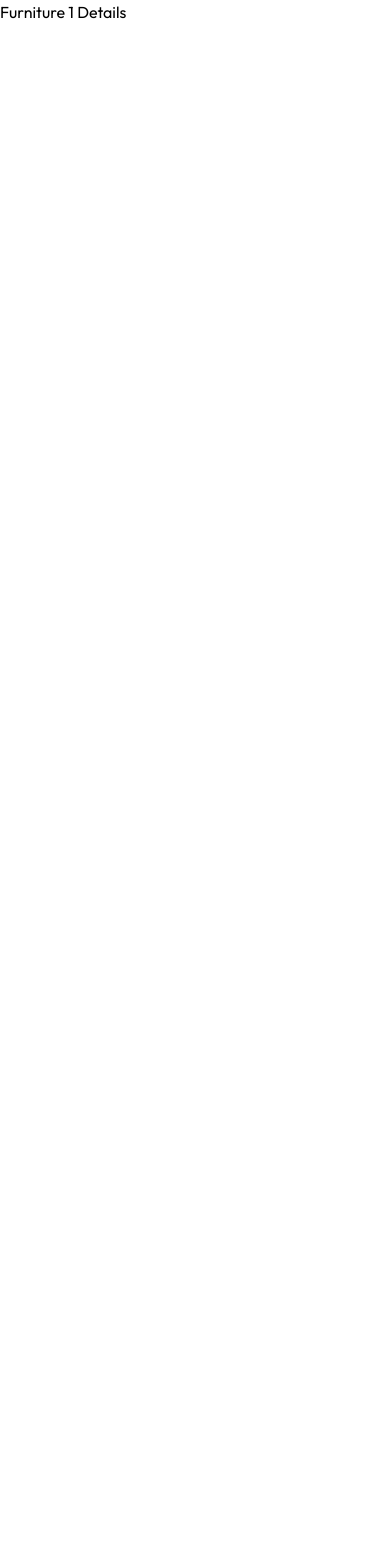
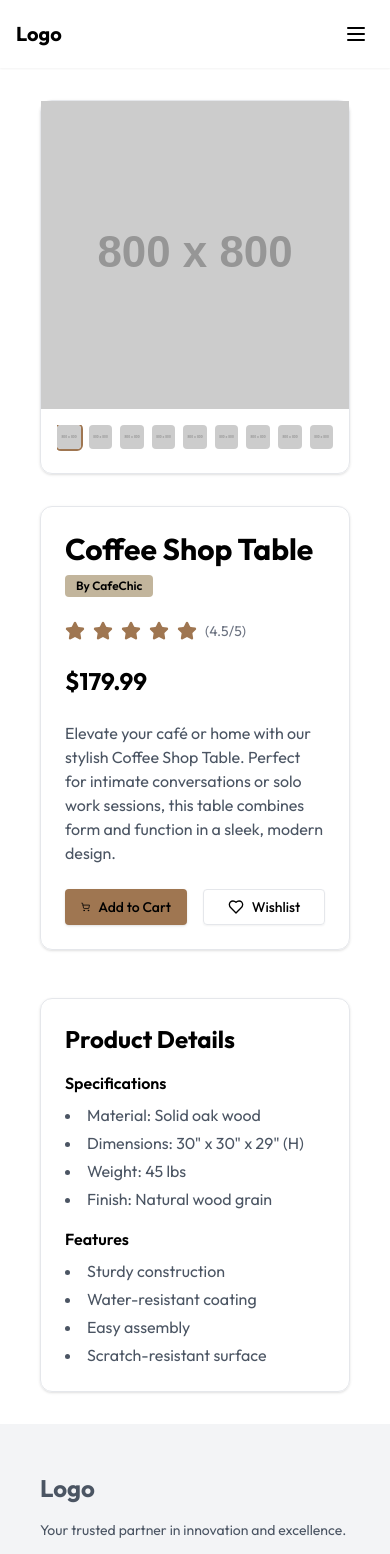
Before and after one commit to CaelusKen/InteriCoffee_Frontend, a Next.js app: page /browse/furnitures/1 in a window 390 px wide. Shown: the top 1554 px of the page. Before the commit the page ends 844 px from the top, so only its background shows below. Built offline with nearby package versions, Linux system fonts and the light colour scheme.

Commit message:
chore: create product details page

```diff
--- a/src/app/browse/furnitures/[furnitureId]/page.tsx
+++ b/src/app/browse/furnitures/[furnitureId]/page.tsx
@@ -1,7 +1,26 @@
+import FurnitureDetailsSection from '@/components/custom/sections/body/furnitures/details'
 import React from 'react'
 
 export default function FurnitureDetails({ params }: { params: { furnitureId: string } })  {
   return (
-    <div>Furniture {params.furnitureId} Details</div>
+    <FurnitureDetailsSection
+        id='6'
+        name='Coffee Shop Table'
+        images={[
+          { src: "https://placehold.co/800", alt: "Coffee Shop Table" },
+          { src: "https://placehold.co/800", alt: "Coffee Shop Table" },
+          { src: "https://placehold.co/800", alt: "Coffee Shop Table" },
+          { src: "https://placehold.co/800", alt: "Coffee Shop Table" },
+          { src: "https://placehold.co/800", alt: "Coffee Shop Table" },
+          { src: "https://placehold.co/800", alt: "Coffee Shop Table" },
+          { src: "https://placehold.co/800", alt: "Coffee Shop Table" },
+          { src: "https://placehold.co/800", alt: "Coffee Shop Table" },
+          { src: "https://placehold.co/800", alt: "Coffee Shop Table" },
+        ]}
+        merchant='CafeChic'
+        modelUrl='/assets/3D/coffee_shop.glb'
+        price={179.99}
+        key={'6'}
+    />
   )
 }
--- /dev/null
+++ b/src/app/browse/furnitures/layout.tsx
@@ -0,0 +1,16 @@
+import Footer from "@/components/custom/sections/footer";
+import Header from "@/components/custom/sections/header";
+
+export default function FurnitureLayout({
+    children,
+  }: Readonly<{
+    children: React.ReactNode;
+  }>) {
+    return(
+        <body>
+            <Header />
+            {children}
+            <Footer />
+        </body>
+    )
+}
--- a/src/app/browse/furnitures/page.tsx
+++ b/src/app/browse/furnitures/page.tsx
@@ -1,14 +1,10 @@
 import BrowseFurnitures from '@/components/custom/sections/body/browse-furnitures'
 import React from 'react'
-import Header from '@/components/custom/sections/header';
-import Footer from "@/components/custom/sections/footer";
 
 export default function FurnituresIndex() {
   return (
     <main>
-      <Header/>
       <BrowseFurnitures/>
-      <Footer/>
     </main>
   )
 }
--- a/src/components/custom/sections/body/furnitures/details.tsx
+++ b/src/components/custom/sections/body/furnitures/details.tsx
@@ -1,7 +1,208 @@
-import React from 'react'
+'use client'
 
-export const FurnitureDetails = () => {
+import { useState, useRef, useEffect } from 'react'
+import Image from 'next/image'
+import { Canvas, useThree } from '@react-three/fiber'
+import { OrbitControls, useGLTF, PerspectiveCamera, Center, Environment } from '@react-three/drei'
+import { motion, AnimatePresence } from 'framer-motion'
+import { Heart, ShoppingCart, Star, Eye } from 'lucide-react'
+import * as THREE from 'three'
+
+import { Button } from "@/components/ui/button"
+import { Card, CardContent, CardFooter } from "@/components/ui/card"
+import { Badge } from "@/components/ui/badge"
+
+function Model({ url }: { url: string }) {
+  const { scene } = useGLTF(url)
+  const { camera, size } = useThree()
+
+  useEffect(() => {
+    const box = new THREE.Box3().setFromObject(scene)
+    const boxSize = box.getSize(new THREE.Vector3())
+    const boxCenter = box.getCenter(new THREE.Vector3())
+
+    const maxSize = Math.max(boxSize.x, boxSize.y, boxSize.z)
+    const fitHeightDistance = maxSize / (2 * Math.atan((Math.PI * 50) / 360))
+    const fitWidthDistance = fitHeightDistance / (size.width / size.height)
+    const distance = 1.2 * Math.max(fitHeightDistance, fitWidthDistance)
+
+    if (camera instanceof THREE.PerspectiveCamera) {
+      camera.near = distance / 100
+      camera.far = distance * 100
+      camera.updateProjectionMatrix()
+
+      camera.position.set(boxCenter.x, boxCenter.y, boxCenter.z + distance)
+      camera.lookAt(boxCenter)
+    }
+  }, [scene, camera, size])
+
   return (
-    <div>FurnitureDetails</div>
+    <Center>
+      <primitive object={scene} />
+    </Center>
   )
 }
+
+interface ProductProps {
+  id: string;
+  name: string;
+  merchant: string;
+  images: ProductImage[];
+  modelUrl: string;
+  price: number;
+}
+
+interface ProductImage {
+  src: string;
+  alt: string;
+}
+
+const FurnitureDetailsSection:React.FC<ProductProps> = ({
+  id,
+  images,
+  merchant,
+  modelUrl,
+  name,
+  price
+}) => {
+  const [showModel, setShowModel] = useState(false)
+  const [activeImage, setActiveImage] = useState(0)
+
+  const handleAddToCart = () => {
+    console.log("Added to cart:", id)
+  }
+
+  const handleAddToWishlist = () => {
+    console.log("Added to wishlist:", id)
+  }
+  return (
+    <div className="container mx-auto px-10 py-8">
+      <div className="grid grid-cols-1 md:grid-cols-2 lg:grid-cols-3 gap-8">
+        <Card className="col-span-1 md:col-span-2 lg:col-span-2">
+          <CardContent className="p-0">
+            <div
+              className="relative aspect-square overflow-hidden"
+              onMouseEnter={() => setShowModel(true)}
+              onMouseLeave={() => setShowModel(false)}
+            >
+              <AnimatePresence>
+                {!showModel && (
+                  <motion.div
+                    initial={{ opacity: 0 }}
+                    animate={{ opacity: 1 }}
+                    exit={{ opacity: 0 }}
+                    transition={{ duration: 0.3 }}
+                    className="w-full h-full"
+                  >
+                    <img
+                      src={images[activeImage].src}
+                      alt={images[activeImage].alt}
+                      className="w-full object-cover transition-all duration-300 ease-in-out"
+                    />
+                  </motion.div>
+                )}
+              </AnimatePresence>
+              <AnimatePresence>
+                {showModel && (
+                  <motion.div
+                    initial={{ opacity: 0 }}
+                    animate={{ opacity: 1 }}
+                    exit={{ opacity: 0 }}
+                    transition={{ duration: 0.3 }}
+                    className="absolute inset-0"
+                  >
+                    <Canvas>
+                      <PerspectiveCamera makeDefault fov={50} />
+                      <ambientLight intensity={0.5} />
+                      <spotLight position={[10, 10, 10]} angle={0.15} penumbra={1} />
+                      <Model url={modelUrl} />
+                      <OrbitControls enableZoom={false} />
+                      <Environment preset="apartment" background blur={0.5} />
+                    </Canvas>
+                  </motion.div>
+                )}
+              </AnimatePresence>
+            </div>
+          </CardContent>
+          <CardFooter className="p-4">
+            <div className="flex space-x-2 overflow-auto pb-2">
+              {images.map((image, index) => (
+                <button
+                  key={index}
+                  className={`relative aspect-square w-20 overflow-hidden rounded-md ${
+                    index === activeImage ? 'ring-2 ring-primary' : ''
+                  }`}
+                  title='Image'
+                  onClick={() => setActiveImage(index)}
+                >
+                  <img
+                    src={image.src}
+                    alt={image.alt}
+                    className='w-full object-cover'
+                  />
+                </button>
+              ))}
+            </div>
+          </CardFooter>
+        </Card>
+        <Card className="col-span-1">
+          <CardContent className="p-6 space-y-6">
+            <div>
+              <h1 className="text-3xl font-bold dark:text-white">{name}</h1>
+              <Badge variant="secondary" className="mt-2">
+                By {merchant}
+              </Badge>
+            </div>
+            <div className="flex items-center space-x-2">
+              {[...Array(5)].map((_, i) => (
+                <Star key={i} className="w-5 h-5 fill-primary text-primary" />
+              ))}
+              <span className="text-sm text-gray-500 dark:text-gray-400">(4.5/5)</span>
+            </div>
+            <p className="text-2xl font-bold dark:text-white">${price.toFixed(2)}</p>
+            <p className="text-gray-600 dark:text-gray-300">
+              Elevate your café or home with our stylish Coffee Shop Table. Perfect for intimate conversations or solo work sessions, this table combines form and function in a sleek, modern design.
+            </p>
+            <div className="grid grid-cols-2 gap-4">
+              <Button className="w-full" onClick={handleAddToCart}>
+                <ShoppingCart className="w-4 h-4 mr-2" />
+                Add to Cart
+              </Button>
+              <Button variant="outline" className="w-full" onClick={handleAddToWishlist}>
+                <Heart className="w-4 h-4 mr-2" />
+                Wishlist
+              </Button>
+            </div>
+          </CardContent>
+        </Card>
+      </div>
+      <Card className="mt-12">
+        <CardContent className="p-6">
+          <h2 className="text-2xl font-bold mb-4 dark:text-white">Product Details</h2>
+          <div className="grid grid-cols-1 md:grid-cols-2 gap-4">
+            <div>
+              <h3 className="font-semibold mb-2">Specifications</h3>
+              <ul className="list-disc list-inside space-y-1 text-gray-600 dark:text-gray-300">
+                <li>Material: Solid oak wood</li>
+                <li>Dimensions: 30" x 30" x 29" (H)</li>
+                <li>Weight: 45 lbs</li>
+                <li>Finish: Natural wood grain</li>
+              </ul>
+            </div>
+            <div>
+              <h3 className="font-semibold mb-2">Features</h3>
+              <ul className="list-disc list-inside space-y-1 text-gray-600 dark:text-gray-300">
+                <li>Sturdy construction</li>
+                <li>Water-resistant coating</li>
+                <li>Easy assembly</li>
+                <li>Scratch-resistant surface</li>
+              </ul>
+            </div>
+          </div>
+        </CardContent>
+      </Card>
+    </div>
+  )
+}
+
+export default FurnitureDetailsSection
```
